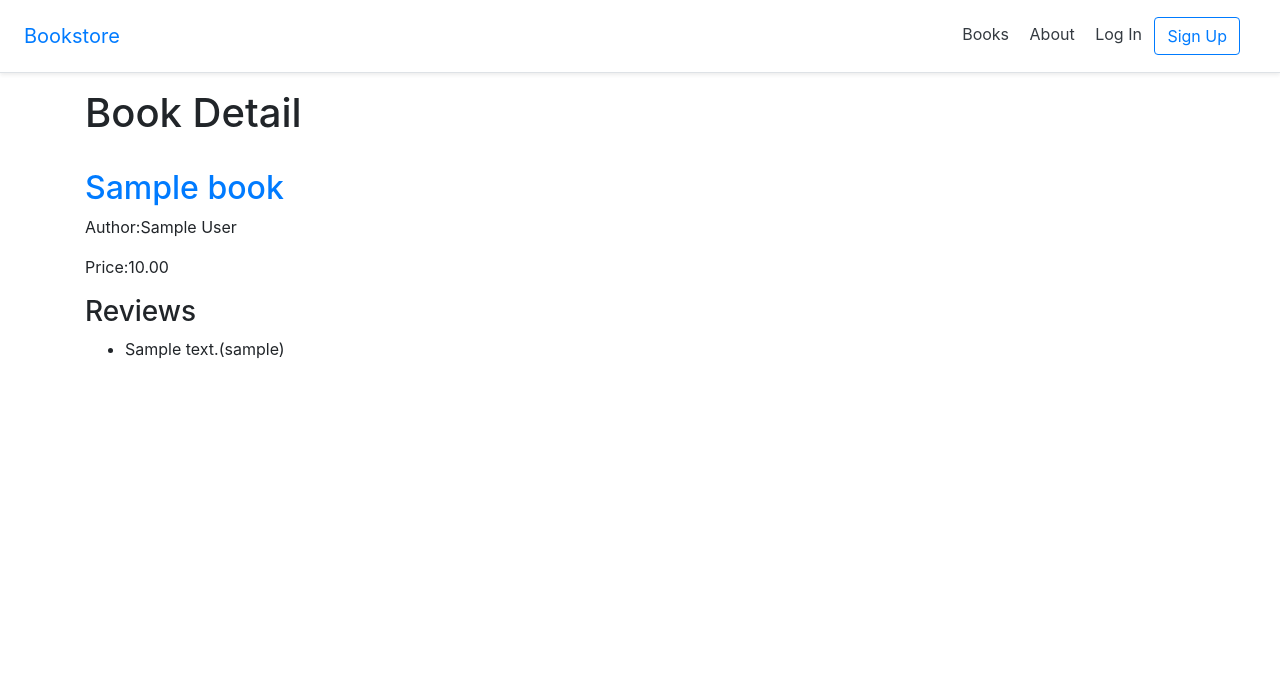
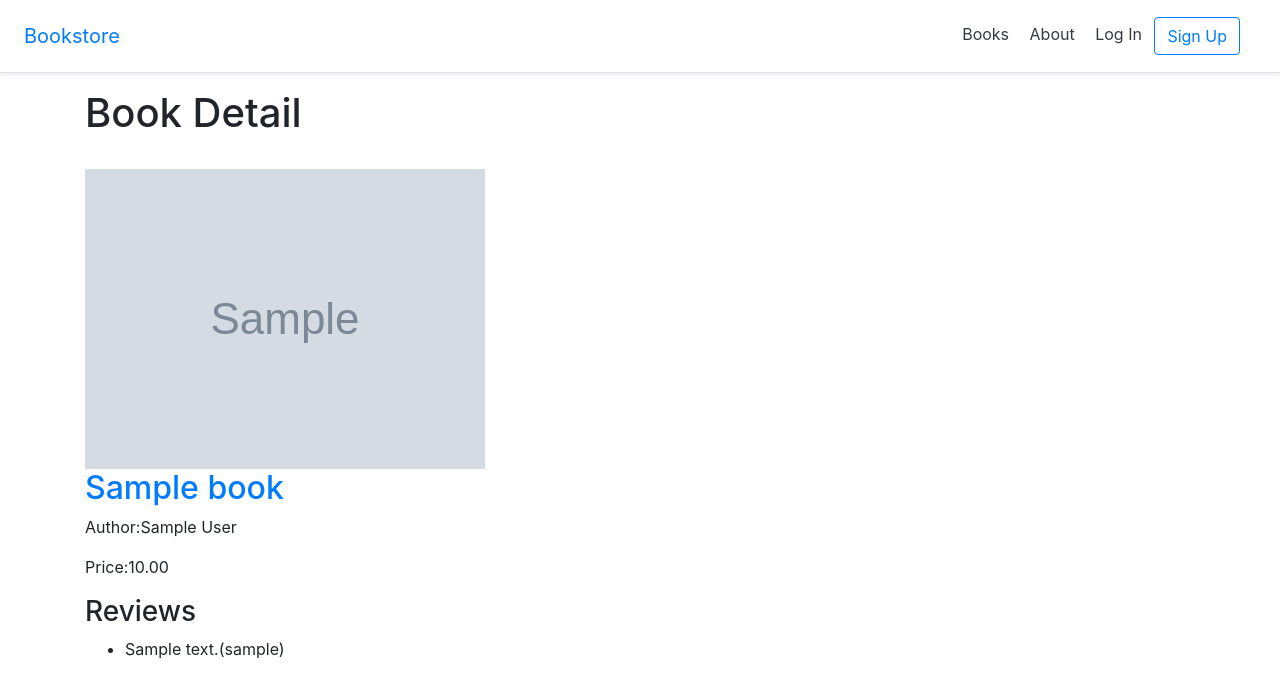
Before and after one commit to wmfinamore/books, a Django app: page /books/00000000-0000-0000-0000-000000000001 in a window 1280 px wide. Shown: the top 698 px of the page. Run offline with Django 3.2, Linux system fonts and the light colour scheme; tables that the repository leaves empty hold one stand-in row (values such as "Sample post"); grey boxes marked "Sample" are stand-in pictures; parts of the project's set-up code (start-up, migrations or seed data) failed here and were passed over; some libraries are stand-ins or nearby versions.

Commit message:
Included image field in the book detail template

```diff
--- a/templates/books/book_detail.html
+++ b/templates/books/book_detail.html
@@ -6,6 +6,9 @@
     <h1>Book Detail</h1>
     <br>
     <div class="book-detail">
+        {% if book.cover %}
+            <img class="bookcover" src="{{ book.cover.url }}" alt="{{ book.title }}">
+        {% endif %}
         <h2 ><a href="">{{ book.title }}</a></h2>
         <p>Author:{{ book.author }}</p>
         <p>Price:{{ book.price }}</p>
```
